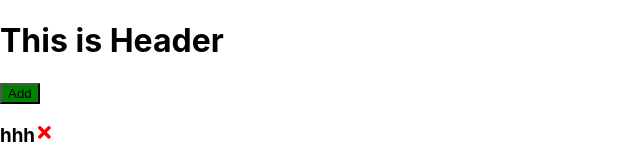
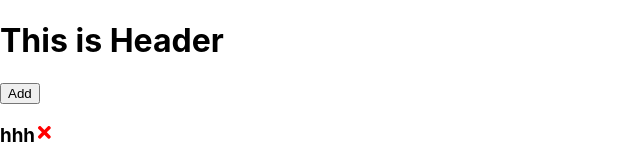
Before and after one commit to Jmagero/task-tracker, a React (Create React App) app: page / in a window 1280 px wide. Shown: the top 167 px of the page, without its empty margins (0-640 px from the left). Built offline with nearby package versions, Linux system fonts and the light colour scheme; data requests are answered from the project's data file.

Commit message:
Add PropTypes

```diff
--- a/src/components/Button.js
+++ b/src/components/Button.js
@@ -1,16 +1,21 @@
 import PropTypes from 'prop-types';
 
-const Button = ({ text, color, onClick }) => (
-  <button type="button" onClick={onClick} style={{ backgroundColor: color }}>{text}</button>
+const Button = ({
+  text, bgColor, onClick, textColor,
+}) => (
+  <button
+    type="button"
+    onClick={onClick}
+    style={{ backgroundColor: bgColor, color: textColor }}
+  >
+    {text}
+  </button>
 );
 
-Button.defaultProps = {
-  color: 'blue',
-  text: 'Add',
-};
 Button.propTypes = {
-  text: PropTypes.string,
-  color: PropTypes.string,
+  bgColor: PropTypes.string.isRequired,
+  text: PropTypes.string.isRequired,
+  textColor: PropTypes.string.isRequired,
   onClick: PropTypes.func.isRequired,
 };
 
```
